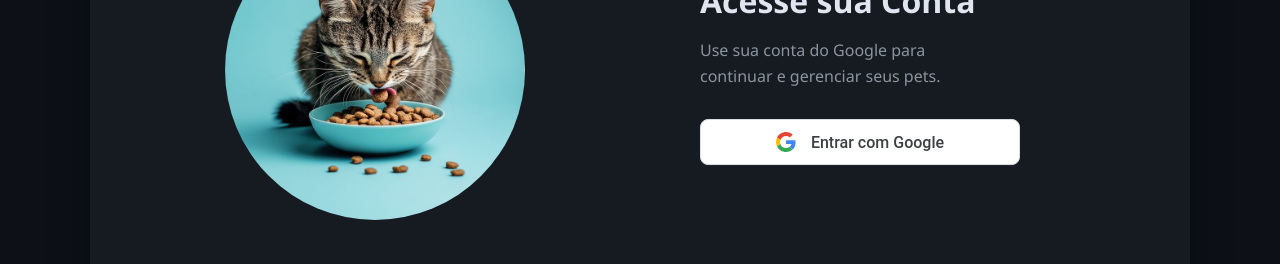
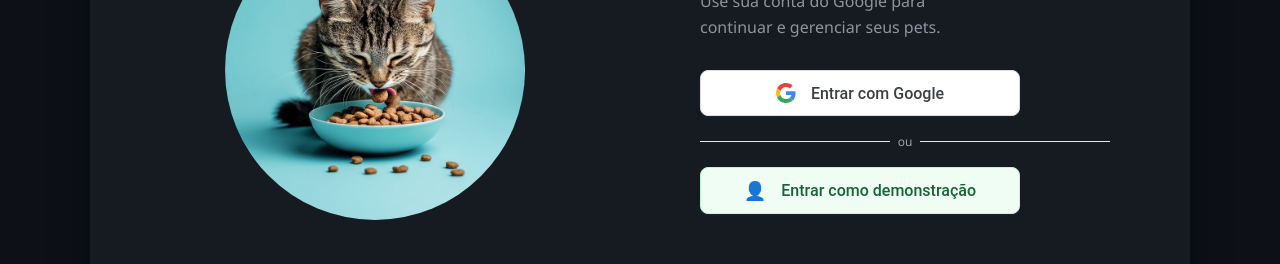
Before and after one commit to fabriciojunio/MyCondPets, a Next.js app: page /login in a window 1280 px wide. Shown: the part 333-597 px from the top of the page. Built offline with nearby package versions, Linux system fonts and the light colour scheme; no server answers; the database is empty.

Commit message:
feat: adicionar login de demonstração para visitantes sem conta Google

```diff
--- a/app/_lib/authOptions.js
+++ b/app/_lib/authOptions.js
@@ -1,4 +1,5 @@
 import GoogleProvider from "next-auth/providers/google";
+import CredentialsProvider from "next-auth/providers/credentials";
 import { buscaOuCriaDono } from "@/app/_lib/actions/buscaOuCriaDono";
 import { verificaPerfilCompleto } from "@/app/_lib/actions/verificaPerfilCompleto";
 
@@ -7,6 +8,19 @@ export const authOptions = {
     GoogleProvider({
       clientId: process.env.GOOGLE_CLIENT_ID,
       clientSecret: process.env.GOOGLE_CLIENT_SECRET,
+    }),
+    CredentialsProvider({
+      id: "demo",
+      name: "Demo",
+      credentials: {},
+      async authorize() {
+        return {
+          id: "demo-user",
+          name: "Usuário Demo",
+          email: "demo@mycondpets.com",
+          image: "https://ui-avatars.com/api/?name=Demo&background=4f46e5&color=fff",
+        };
+      },
     }),
   ],
   pages: {
@@ -27,6 +41,16 @@ export const authOptions = {
     async jwt({ token, user, account, trigger }) {
       // Login inicial
       if (user && account) {
+        if (account.provider === "demo") {
+          token.id = "demo-user";
+          token.email = user.email;
+          token.name = user.name;
+          token.picture = user.image;
+          token.perfilCompleto = true;
+          token.isDemo = true;
+          return token;
+        }
+
         if (account.provider === "google") {
           try {
             const { dono, perfilCompleto } = await buscaOuCriaDono(user.email, user.name);
@@ -64,6 +88,7 @@ export const authOptions = {
       }
       session.user.id = token.id || null;
       session.user.perfilCompleto = token.perfilCompleto || false;
+      session.user.isDemo = token.isDemo || false;
       return session;
     },
   },
--- a/components/login/LoginComponent.js
+++ b/components/login/LoginComponent.js
@@ -15,10 +15,27 @@ const GoogleIcon = () => (
 
 const LoginComponent = () => {
   return (
-    <button className="google-btn" onClick={() => signIn("google")}>
-      <GoogleIcon />
-      <span>Entrar com Google</span>
-    </button>
+    <div style={{ display: "flex", flexDirection: "column", gap: "12px", width: "100%" }}>
+      <button className="google-btn" onClick={() => signIn("google", { callbackUrl: "/" })}>
+        <GoogleIcon />
+        <span>Entrar com Google</span>
+      </button>
+
+      <div style={{ display: "flex", alignItems: "center", gap: "8px", margin: "4px 0" }}>
+        <div style={{ flex: 1, height: "1px", background: "#e5e7eb" }} />
+        <span style={{ fontSize: "12px", color: "#9ca3af" }}>ou</span>
+        <div style={{ flex: 1, height: "1px", background: "#e5e7eb" }} />
+      </div>
+
+      <button
+        className="google-btn"
+        style={{ background: "#f0fdf4", color: "#166534", border: "1px solid #bbf7d0" }}
+        onClick={() => signIn("demo", { callbackUrl: "/" })}
+      >
+        <span style={{ fontSize: "18px" }}>👤</span>
+        <span>Entrar como demonstração</span>
+      </button>
+    </div>
   );
 };
 
```
